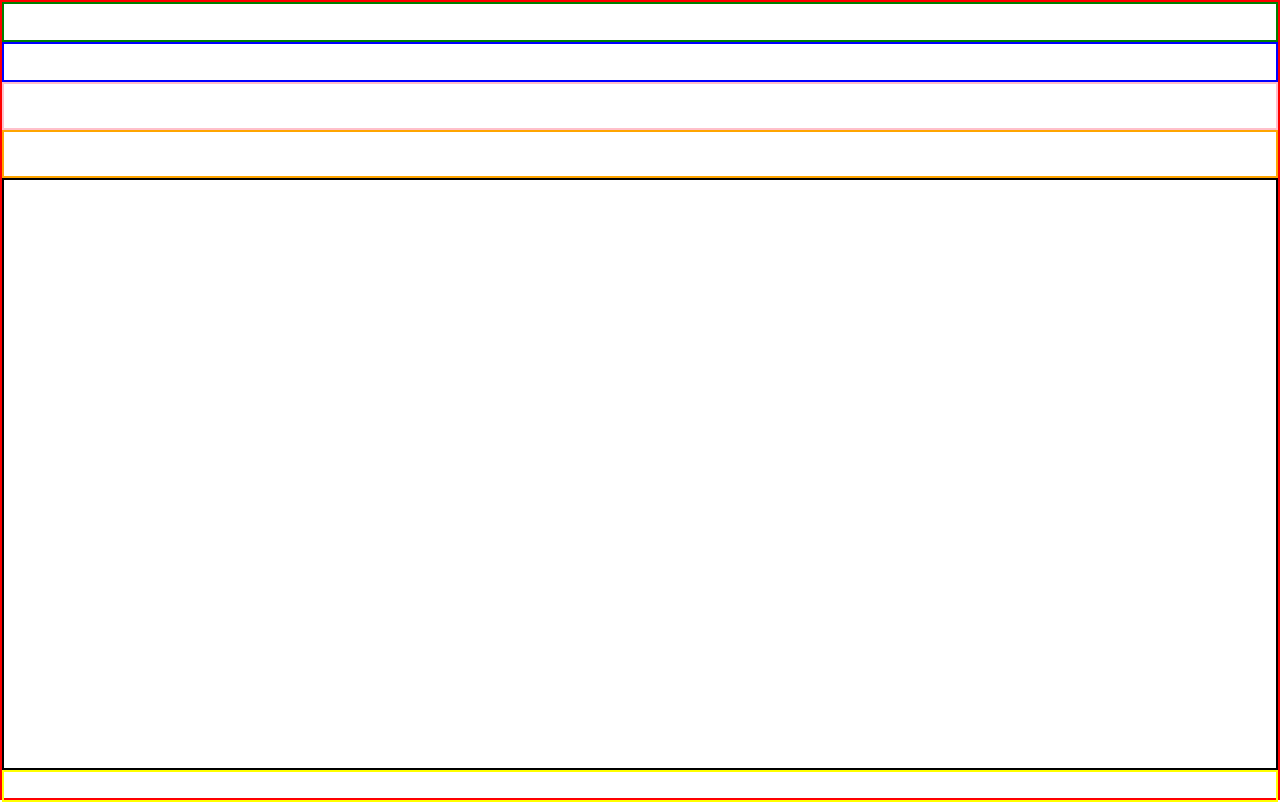
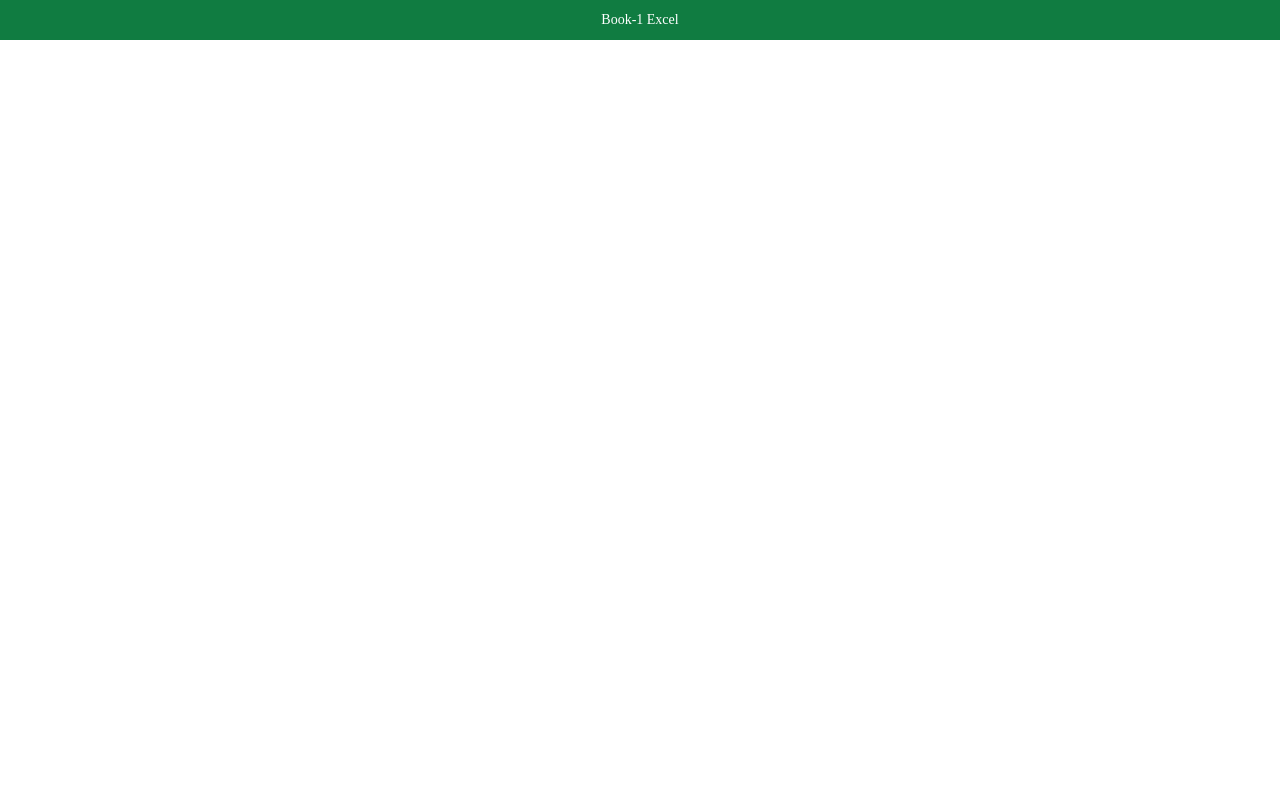
Before and after one commit to Akansha0211/Excel-Clone, a plain HTML site: page index.html in a window 1280 px wide. Drawn offline with Linux system fonts and the light colour scheme.

Commit message:
Styling of title bar done

```diff
--- a/index.html
+++ b/index.html
@@ -9,7 +9,7 @@
 </head>
 <body>
     <div class="container">
-        <div class="title-bar"></div>
+        <div class="title-bar">Book-1 Excel</div>
         <div class="menu-bar"></div>
         <div class="menu-icon-bar"></div>
         <div class="formula-bar"></div>
--- a/style.css
+++ b/style.css
@@ -2,6 +2,7 @@ body {
   margin: 0;
   /* to prevent scrolling of page */
   overflow: hidden;
+  font-size: 14px;
 }
 * {
   /* includes padding and border in container height */
@@ -9,36 +10,35 @@ body {
 }
 .container {
   height: 100vh;
-  border: 2px solid red;
 }
 .title-bar {
   height: 5vh;
-  border: 2px solid green;
+  background-color: #107c41;
+  display: flex;
+  /* flex-dirn : row(by-default) justify-content- aligns horizonally and align -items aligns veratcally */
+  justify-content: center;
+  align-items: center;
+  color: white;
 }
 .menu-bar {
   height: 5vh;
-  border: 2px solid blue;
 }
 .menu-icon-bar {
   height: 6vh;
-  border: 2px solid pink;
 }
 .formula-bar {
-  height: 6vh;
-  border: 2px solid orange;
+  height: 5vh;
 }
 .data-container {
-  height: 74vh;
-  border: 2px solid black;
+  height: 75vh;
 }
 .sheet-bar {
   height: 4vh;
-  border: 2px solid yellow;
 }
 
 /* color-picker  extension
-flex-row: jsutify-content-center: horizonally  for vertically aligning  : use align-items
-flex-column : jsutify-content-center: aligns in center
+flex-dirn:row (horizzontally aligned)  if justify-content:center (horizonally)  for vertically aligning  : use align-items:center
+flex-column : justify-content-center: aligns in center veratically   & align-items:center(aligns horizonally)
 div : block -> flex-direction :column
 
 material-icons cdn
```
